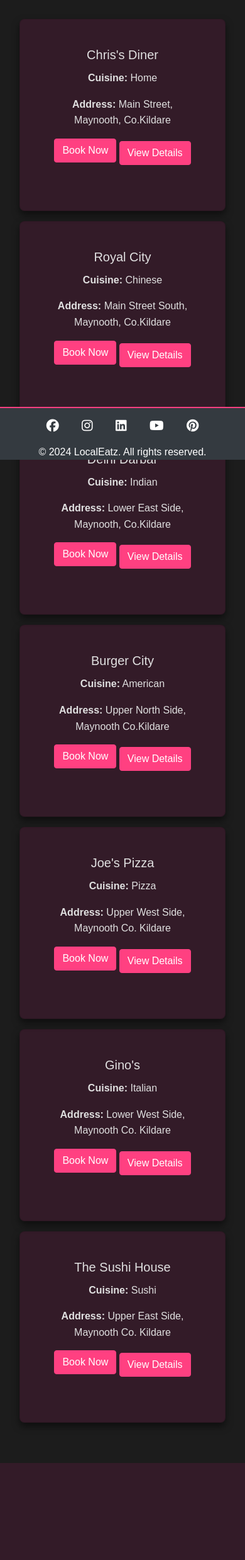
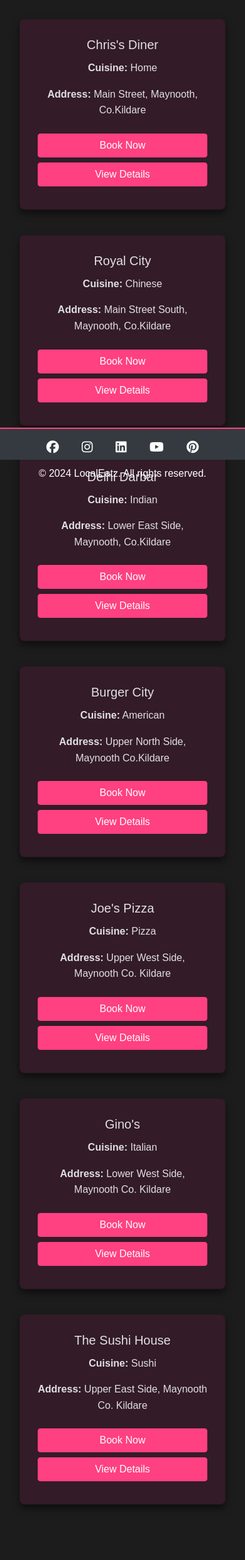
Before and after one commit to cmoynan/local-eatz, a Django app: page /restaurants/ in a window 390 px wide. Shown: the part 114-2591 px from the top of the page at 63% size. Before the commit the page ends 2437 px from the top, so only its background shows below. Run offline with Django 3.2, Linux system fonts and the light colour scheme; a user stored in the database is signed in; data comes from the database, SQL or seed files in the repository; both versions use the stored data as it was after the commit; some libraries are stand-ins or nearby versions.

Commit message:
Updated styling for better responsive design

```diff
--- a/restaurants/templates/restaurants/restaurant_list.html
+++ b/restaurants/templates/restaurants/restaurant_list.html
@@ -3,24 +3,26 @@
 {% block title %}Restaurant List - Localeatz{% endblock %}
 
 {% block content %}
-<!-- List of restaurants -->
 <div class="container">
     <div class="row">
         <!-- Loop through all the restaurants passed from the view -->
         {% for restaurant in restaurants %}
-        <div class="col-lg-3 col-md-4 col-sm-6 col-12 mt-3">
-            <div class="restaurant-item card h-100">
-                <div class="card-body">
+        <div class="col-lg-3 col-md-4 col-sm-6 col-12 mt-3 mb-4">
+            <div class="restaurant-item card h-100 d-flex flex-column">
+                <div class="card-body d-flex flex-column">
                     <!-- Display the restaurant's name in bold -->
                     <h5 class="card-title">{{ restaurant.name }}</h5>
                     <!-- Display the restaurant's cuisine type -->
                     <p class="card-text"><strong>Cuisine:</strong> {{ restaurant.cuisine_type }}</p>
                     <!-- Display the restaurant's address -->
                     <p><strong>Address:</strong> {{ restaurant.address }}</p>
-                    <!-- Link to book a table at the restaurant -->
-                    <a href="{% url 'create_booking' restaurant.id %}" class="btn btn-primary mb-2">Book Now</a>
-                    <!-- Link to view details of the restaurant -->
-                    <a href="{% url 'restaurant_detail' restaurant.id %}" class="btn btn-primary">View Details</a>
+                    <!-- Spacer to push buttons to the bottom -->
+                    <div class="mt-auto">
+                        <!-- Link to book a table at the restaurant -->
+                        <a href="{% url 'create_booking' restaurant.id %}" class="btn btn-primary mb-2 w-100">Book Now</a>
+                        <!-- Link to view details of the restaurant -->
+                        <a href="{% url 'restaurant_detail' restaurant.id %}" class="btn btn-primary mb-2 w-100">View Details</a>
+                    </div>
                 </div>
             </div>
         </div>
--- a/static/css/base.css
+++ b/static/css/base.css
@@ -13,6 +13,11 @@ body {
     line-height: 1.6;
     padding: 0;
     margin: 0;
+}
+
+main {
+    padding-top: 80px;
+    padding-bottom: 200px;
 }
 
 /* Header Styling */
@@ -79,12 +84,24 @@ header h1 {
 .restaurant-item {
     background: rgba(255, 20, 147, 0.1);
     border-radius: 8px;
-    padding: 1.5rem;
-    margin-bottom: 1.5rem;
+    padding: .5rem;
+    margin-bottom: .5rem;
     box-shadow: 0 6px 12px rgba(0, 0, 0, 0.5);
     text-align: center;
     transition: background 0.3s ease, transform 0.3s ease;
+    width: 100%;
 }
+
+.restaurant-item .card-body {
+    display: flex;
+    flex-direction: column;
+    justify-content: space-between;
+}
+
+.restaurant-item .btn {
+    width: 100%;
+}
+
 .booking-details {
     background: rgba(255, 20, 147, 0.1);
     border-radius: 8px;
@@ -220,7 +237,7 @@ header h1 {
 }
 
 .navbar-nav {
-    flex-direction: column; /* Stack items in collapsed view */
+    flex-direction: column;
 }
 
 /* Main Content Styling */
@@ -233,10 +250,10 @@ main {
 footer {
     background: rgba(0, 0, 0, 0.8);
     color: #ff4081;
-    padding: 1rem;
     text-align: center;
     position: fixed;
-    height: 10vh;
+    margin-top: 0%;
+    height: 12vh;
     width: 100%;
     bottom: 0;
     left: 0;
@@ -248,11 +265,13 @@ footer {
     text-decoration: none;
 }
 
-@media (min-width: 768px) {
-    .navbar-nav {
-        flex-direction: row;
-    }
+@media (max-width: 968px) {
     .custom-btn {
         width: auto;
     }
+
+    footer {
+        height: 6vh;
+    }
+
 }
--- a/templates/base.html
+++ b/templates/base.html
@@ -30,7 +30,7 @@
     <script src="https://stackpath.bootstrapcdn.com/bootstrap/4.4.1/js/bootstrap.min.js"
         integrity="sha384-wfSDF2E50Y2D1uUdj0O3uMBJnjuUD4Ih7YwaYd1iqfktj0Uod8GCExl3Og8ifwB6"
         crossorigin="anonymous"></script>
-        <script src="https://kit.fontawesome.com/60ba5f41d7.js" crossorigin="anonymous"></script>
+    <script src="https://kit.fontawesome.com/60ba5f41d7.js" crossorigin="anonymous"></script>
     {% endblock %}
 
     {% block extra_js %}{% endblock %}
```
Also changed, not shown: db.sqlite3.
